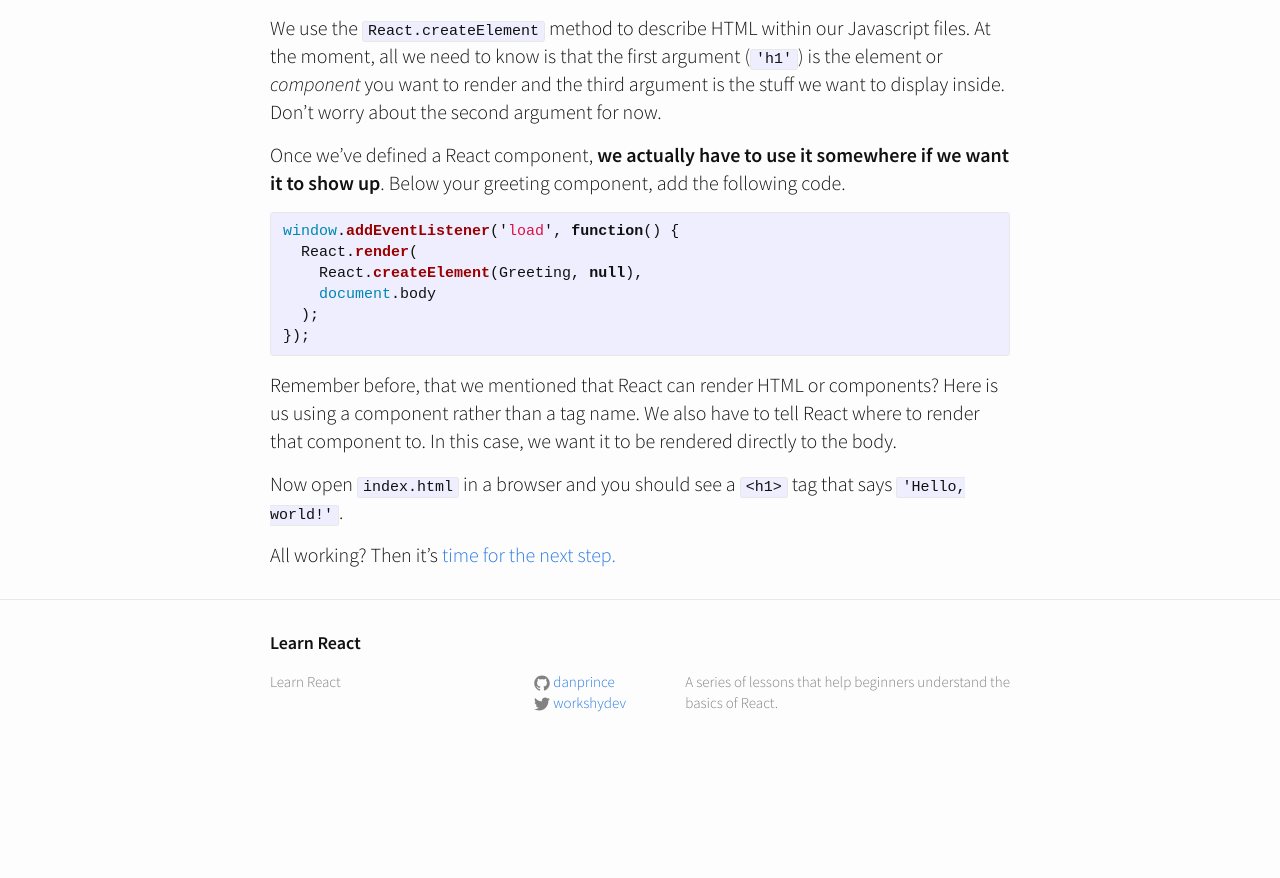
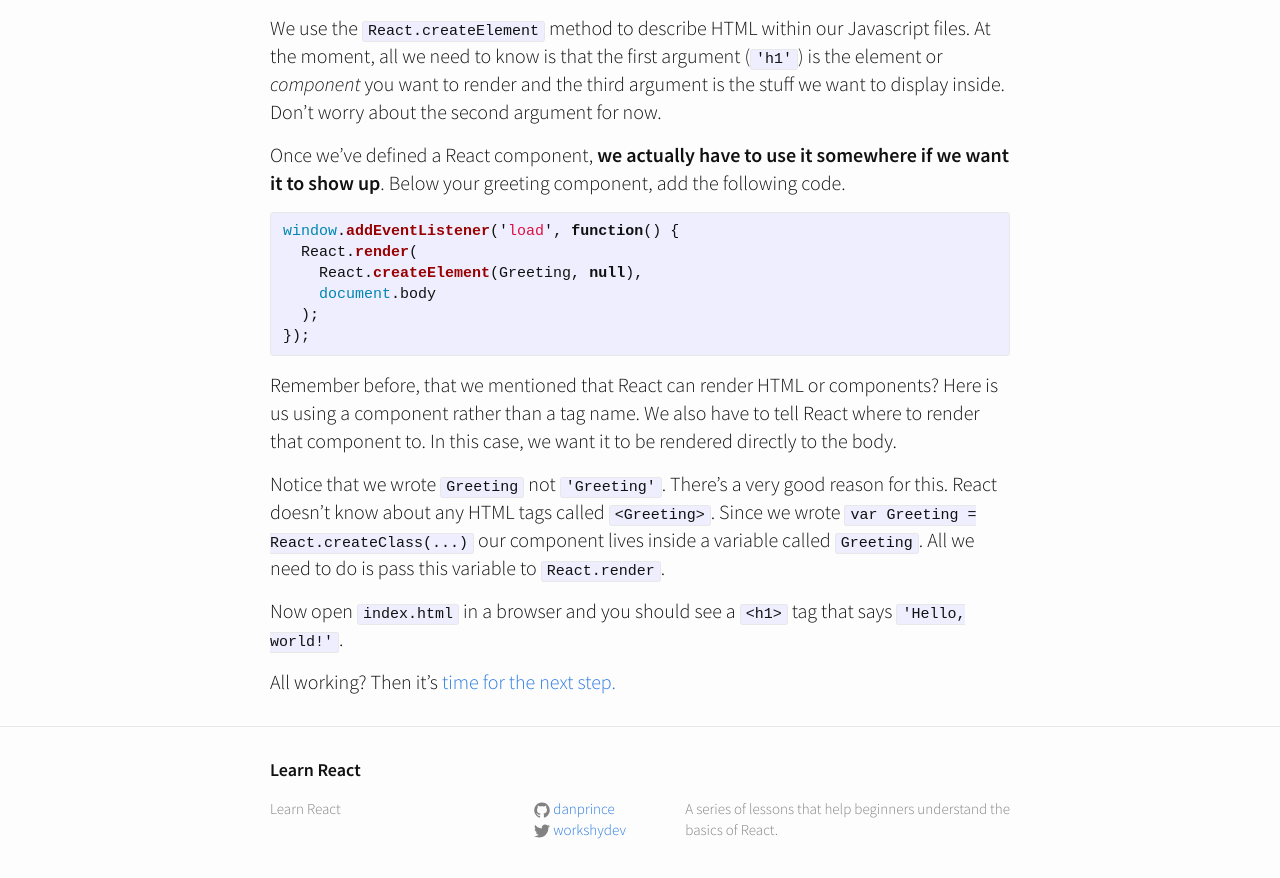
Before and after one commit to danprince/learn-react, a Jekyll site: the page built from lessons/ex1.md, in a window 1280 px wide and 900 px high, scrolled down 1363 px. Shown: the top 878 px of the window. Built offline with Jekyll 4.4.1, drawn with Linux system fonts in a browser that asks for light colours; some web fonts are replaced; before the commit the page ends 2136 px from its top, so only the background shows below that; some of the changed lines change nothing that is shown; some of the changed text lies outside the part shown.

Commit message:
added clarity to ex1

```diff
--- a/lessons/ex1.md
+++ b/lessons/ex1.md
@@ -7,7 +7,7 @@ category: lesson
 We're going to start with the absolute minimum environment for developing React applications.
 
 ## Setup
-Create an [`index.html`][1] file to use (_or use use [ours][1]_) for this exercise and add the following script tags.
+Create an [`index.html`][1] file to use (_or use [a readymade one][1]_) for this exercise and add the following script tags.
 
 {% highlight html %}
 <script src='https://cdnjs.cloudflare.com/ajax/libs/react/0.13.3/react.js'></script>
@@ -57,6 +57,8 @@ window.addEventListener('load', function() {
 
 Remember before, that we mentioned that React can render HTML or components? Here is us using a component rather than a tag name. We also have to tell React where to render that component to. In this case, we want it to be rendered directly to the body.
 
+Notice that we wrote `Greeting` not `'Greeting'`. There's a very good reason for this. React doesn't know about any HTML tags called `<Greeting>`. Since we wrote `var Greeting = React.createClass(...)` our component lives inside a variable called `Greeting`. All we need to do is pass this variable to `React.render`.
+
 Now open `index.html` in a browser and you should see a `<h1>` tag that says `'Hello, world!'`.
 
 All working? Then it's [time for the next step.](./ex2.html)
```
